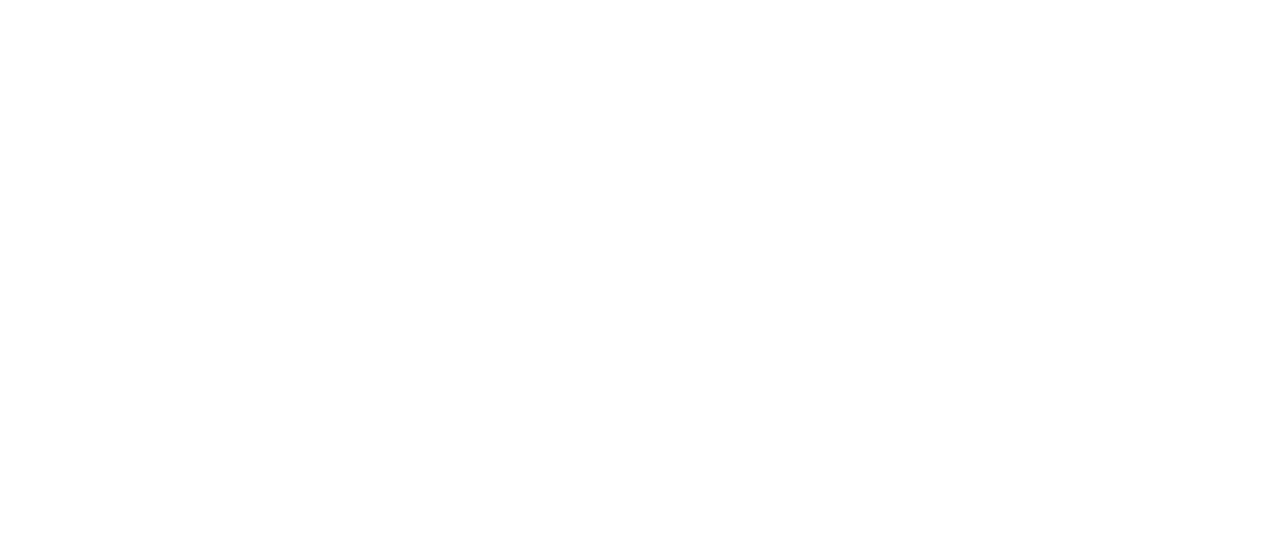
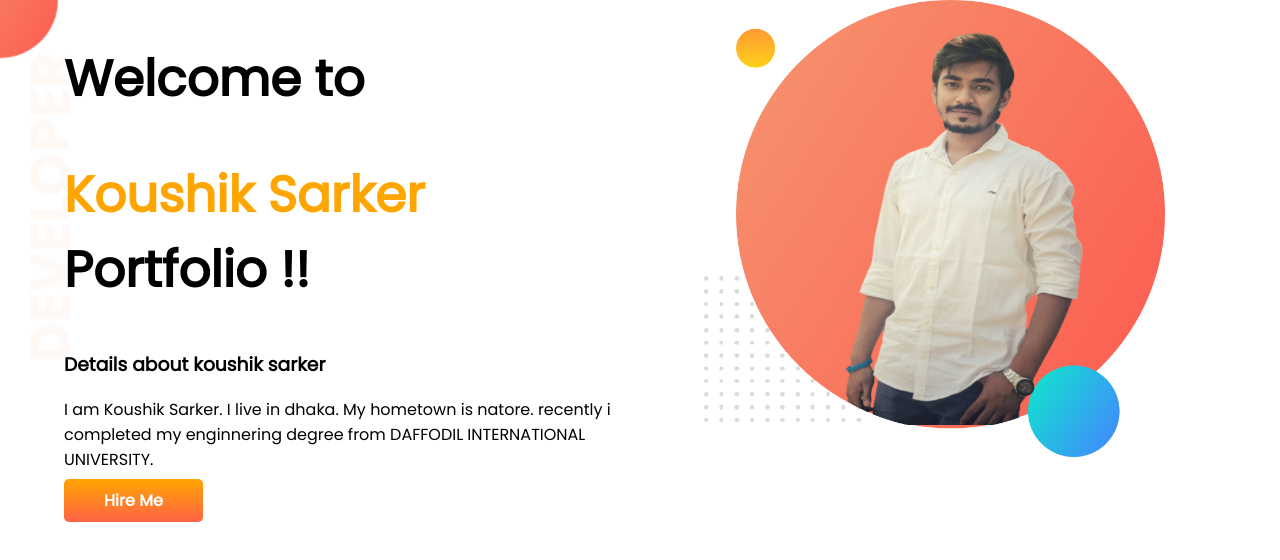
Before and after one commit to koushiksarkerDIU/Developer-Portfolio, a plain HTML site: page index.html in a window 1280 px wide. Drawn offline with Linux system fonts and the light colour scheme.

Commit message:
top banner added

```diff
--- a/index.html
+++ b/index.html
@@ -1,13 +1,32 @@
 <!DOCTYPE html>
 <html lang="en">
+
 <head>
     <meta charset="UTF-8">
     <meta http-equiv="X-UA-Compatible" content="IE=edge">
     <meta name="viewport" content="width=device-width, initial-scale=1.0">
     <title>Koushik Portfolio</title>
+    <link rel="preconnect" href="https://fonts.googleapis.com">
+    <link rel="preconnect" href="https://fonts.gstatic.com" crossorigin>
+    <link href="https://fonts.googleapis.com/css2?family=Poppins&display=swap" rel="stylesheet">
     <link rel="stylesheet" href="style.css">
 </head>
+
 <body>
+    <section class="top-banner">
+        <div class="half-width">
+            <h1>Welcome to</h1>
+            <h1><span class="orange-color">Koushik Sarker</span> Portfolio !! </h1>
+            <h3>Details about koushik sarker </h3>
+            <p>I am Koushik Sarker. I live in dhaka. My hometown is natore. recently i completed my enginnering degree
+                from
+                DAFFODIL INTERNATIONAL UNIVERSITY. </p>
+            <a class="link-button" target="_blank" href="https://www.linkedin.com/in/koushik-sarker-antu/">Hire Me</a>
+        </div>
+        <div class="half-width">
+            <img src="images/my-bg.png" alt="">
+        </div>
+    </section>
+</body>
 
-</body>
 </html>
--- a/style.css
+++ b/style.css
@@ -0,0 +1,41 @@
+body {
+    font-family: 'Poppins', sans-serif;
+    margin: 0;
+}
+
+h1 {
+    font-size: 50px;
+}
+
+.orange-color {
+    color: orange;
+}
+
+section {
+    display: flex;
+}
+
+.half-width {
+    width: 50%;
+    padding-left: 5%;
+}
+
+.half-width img {
+    width: 80%;
+}
+
+.link-button {
+    text-decoration: none;
+    background-image: linear-gradient(orange, tomato);
+    padding: 10px 40px;
+    border-radius: 5px;
+    color: white;
+    font-weight: 700;
+
+}
+
+.top-banner {
+    background-image: url(images/top-banner.png);
+    background-repeat: no-repeat;
+
+}
```
Also changed, not shown: images/dream-bg.png (added), images/exp-bg.png (added), images/jhankar.png (added), images/jhankar2.png (added), images/my-bg.png (added), images/my-bg2.png (added), images/top-banner.png (added), 7 other files.
